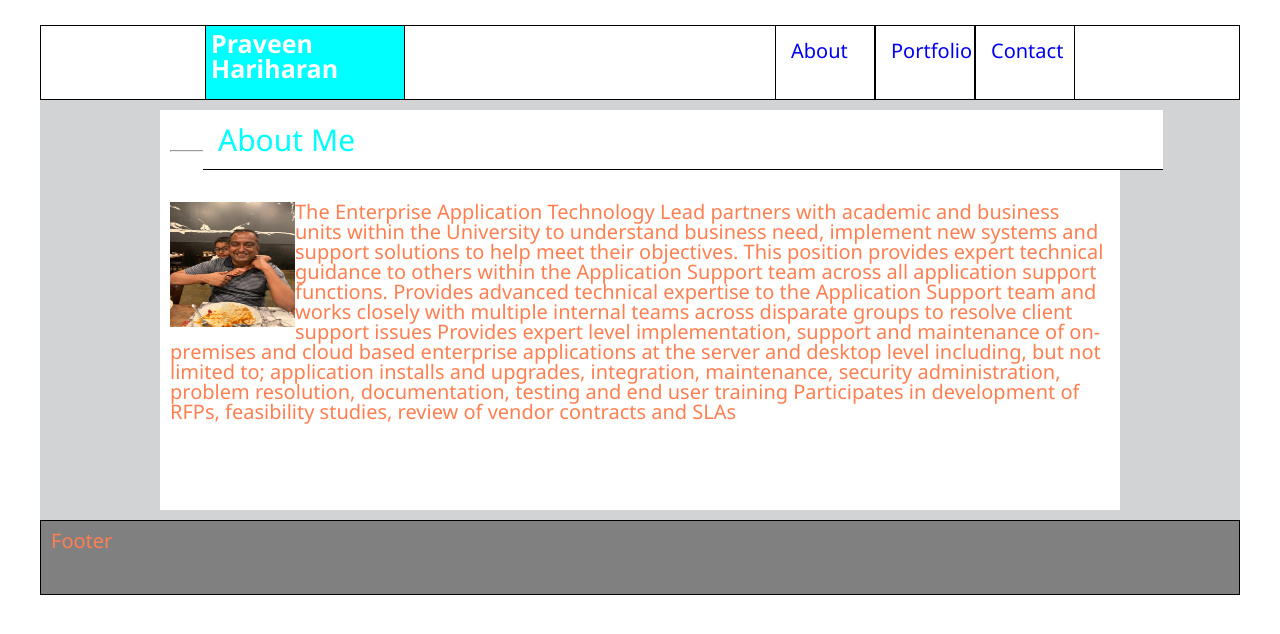
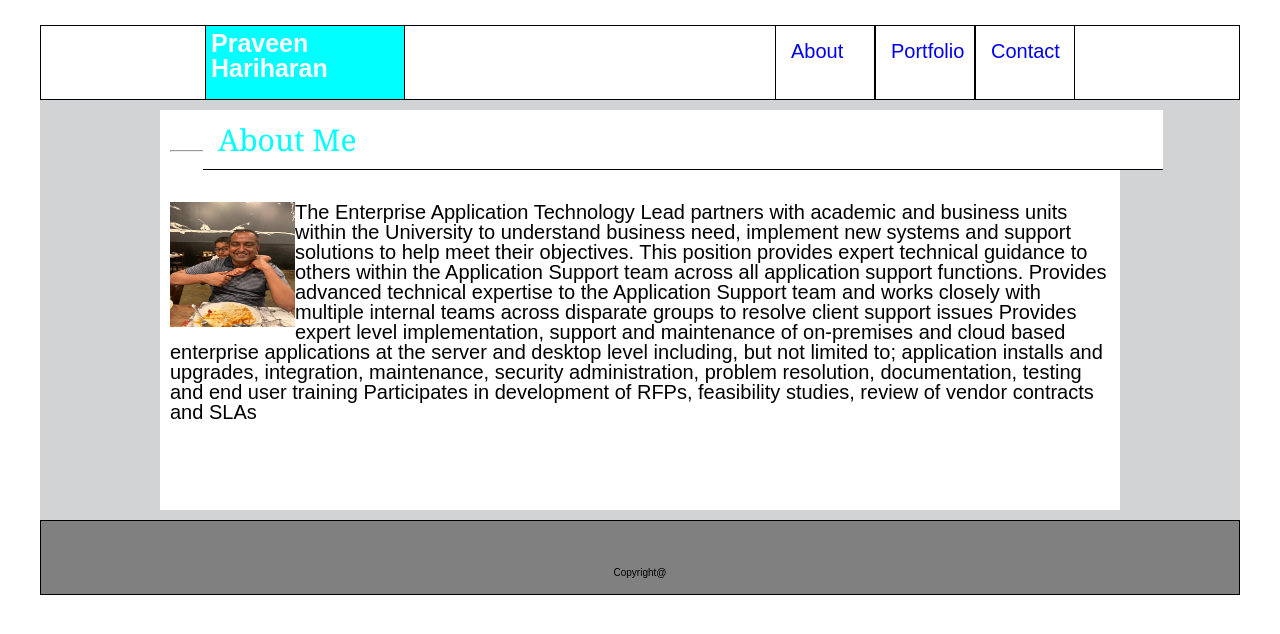
Before and after one commit to hpraveen1983/Basic-Portfolio, a plain HTML site: page index.html in a window 1280 px wide. Drawn offline with Linux system fonts and the light colour scheme; files whose address does not match are found by name.

Commit message:
footer content updated

```diff
--- a/assets/css/style.css
+++ b/assets/css/style.css
@@ -12,8 +12,8 @@
     margin: 0 auto;
     margin-top: 25px;
     width: 1200px;
-    color: coral;
-    font-family: 'Segoe UI', Tahoma, Geneva, Verdana, sans-serif;
+    color: black;
+    font-family: 'Arial', 'Helvetica Neue', Helvetica, sans-serif;
     font-size: 1.25em;
     background-color: rgba(193, 196, 197, 0.74);
   }
@@ -25,6 +25,7 @@
     padding: 10px;
     border: 1px solid black;
     margin-bottom: 10px;
+    color: aqua;
   }
 
   footer {
@@ -34,6 +35,7 @@
     padding: 10px;
     border: 1px solid black;
     margin-top: 10px;
+    align-content: center;
   }
 
   main {
@@ -118,7 +120,7 @@ h1 {
     background-color: white;
     color: aqua;
     padding: 15px;
-
+    font-family: 'Georgia', Times, Times New Roman, serif;
   }
 
   p {
@@ -157,3 +159,9 @@ h1 {
     bottom: 120px;
     left: 300px;
   }
+
+  #fcontent {
+    text-align: center;
+    font-size: 10px;
+    padding-top: 30px;
+  }
--- a/index.html
+++ b/index.html
@@ -13,7 +13,7 @@
     <header>
         <div id="name"><p>Praveen <br> Hariharan</p></div>
         <div id="about">
-            <a href="index.html" style="text-decoration: none">About</a>
+          <a href="index.html" style="text-decoration: none">About</a>
         </div>
         <div id="contact">
             <a href="contact.html" style="text-decoration: none">Contact</a>
@@ -35,9 +35,9 @@
             Participates in development of RFPs, feasibility studies, review of vendor contracts and SLAs</p>
       </main>
     </div>
-    <footer>Footer</footer>
+    <footer>
+      <p id="fcontent">Copyright@</p>
+    </footer>
   </div>
-
 </body>
-
 </html>
```
Also changed, not shown: contact.html (+1 -1 lines), portfolio.html (+1 -1 lines).
